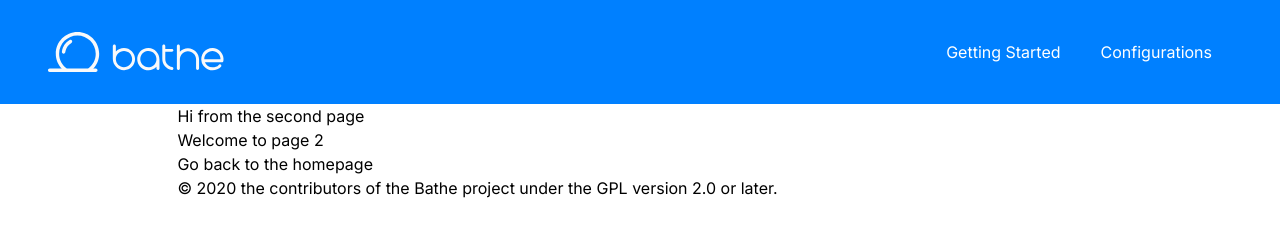
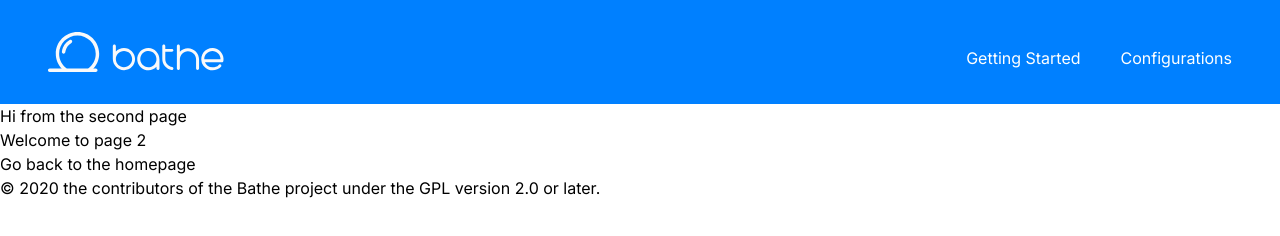
Before and after one commit to ixkaito/bathe, a Gatsby site: page /page-2 in a window 1280 px wide. Built offline with nearby package versions, Linux system fonts and the light colour scheme; Gatsby itself is replaced by a stand-in of ours.

Commit message:
Improve header layout

```diff
--- a/gatsby-config.js
+++ b/gatsby-config.js
@@ -31,5 +31,6 @@ module.exports = {
     // To learn more, visit: https://gatsby.dev/offline
     // `gatsby-plugin-offline`,
     `gatsby-plugin-postcss`,
+    `gatsby-plugin-emotion`,
   ],
 }
--- a/package.json
+++ b/package.json
@@ -5,8 +5,11 @@
   "version": "0.1.0",
   "author": "Kyle Mathews <mathews.kyle@gmail.com>",
   "dependencies": {
+    "@emotion/core": "^10.0.28",
+    "@emotion/styled": "^10.0.27",
     "gatsby": "^2.23.3",
     "gatsby-image": "^2.4.7",
+    "gatsby-plugin-emotion": "^4.3.10",
     "gatsby-plugin-manifest": "^2.4.11",
     "gatsby-plugin-offline": "^3.2.9",
     "gatsby-plugin-postcss": "^2.3.11",
--- a/src/components/header.js
+++ b/src/components/header.js
@@ -5,16 +5,28 @@ import PropTypes from 'prop-types'
 import logo from '../images/bathe-logo.svg'
 
 const Header = ({ siteTitle }) => (
-  <header className="bg-blue-500 text-white py-8 px-12 flex justify-between items-center">
-    <h1>
+  <header className="
+    bg-blue-500 text-white sticky top-0 z-50
+    px-5 py-6 sm:px-12 sm:py-8
+    sm:flex justify-between items-center
+  ">
+    <h1 className="flex-shrink-0 w-32 sm:w-auto">
       <Link to="/">
-        <img src={logo} alt={siteTitle}/>
+        <img src={logo} alt={siteTitle} />
       </Link>
     </h1>
-    <nav>
-      <ul className="flex">
-        <li><a className="p-5" href="#getting-started">Getting Started</a></li>
-        <li><a className="p-5" href="#configurations">Configurations</a></li>
+    <nav className="-mx-5 -mb-6 mt-2 sm:-mt-3">
+      <ul className="flex px-3 sm:p-0 overflow-x-auto">
+        <li>
+          <a className="block p-3 sm:p-5 whitespace-no-wrap" href="#getting-started">
+            Getting Started
+          </a>
+        </li>
+        <li>
+          <a className="block p-3 sm:p-5 whitespace-no-wrap" href="#configurations">
+            Configurations
+          </a>
+        </li>
       </ul>
     </nav>
   </header>
--- a/src/components/layout.js
+++ b/src/components/layout.js
@@ -29,22 +29,19 @@ const Layout = ({ children }) => {
         <body className="font-inter" />
       </Helmet>
       <Header siteTitle={data.site.siteMetadata.title} />
-      <div
-        style={{
-          margin: `0 auto`,
-          maxWidth: 960,
-          padding: `0 1.0875rem 1.45rem`,
-        }}
-      >
       <main>{children}</main>
       <footer>
-          © {new Date().getFullYear()} the contributors of the Bathe project under the <a
+        © {new Date().getFullYear()} the contributors of the Bathe project
+        under the{' '}
+        <a
           href="https://raw.githubusercontent.com/wp-bathe/bathe/master/LICENSE"
           target="_blank"
           rel="noopener noreferrer"
-          >GPL version 2.0</a> or later.
+        >
+          GPL version 2.0
+        </a>{' '}
+        or later.
       </footer>
-      </div>
     </>
   )
 }
--- a/src/pages/index.js
+++ b/src/pages/index.js
@@ -1,26 +1,33 @@
 import React from 'react'
 import { Link } from 'gatsby'
+import { css } from '@emotion/core'
 
 import Layout from '../components/layout'
 import Image from '../components/image'
 import SEO from '../components/seo'
 
+import heroImage from '../images/hero.png'
+
 const IndexPage = () => (
   <Layout>
     <SEO title="Home" />
     <div
-      style={{
-        background: '#f00'
-      }}
+      className="bg-blue-00 text-white bg-center bg-no-repeat bg-contain p-10"
+      css={css`
+        ${'' /* background: url(${heroImage}); */}
+      `}
     >
       <h1>Bathe</h1>
-      <p>The simplest WordPress starter theme including full setup for Sass, PostCSS, Autoprefixer, stylelint, Webpack, imagemin, Browsersync etc.</p>
+      <p>
+        The simplest WordPress starter theme including full setup for Sass,
+        PostCSS, Autoprefixer, stylelint, Webpack, imagemin, Browsersync etc.
+      </p>
       <figure
         style={{
-          background: '#f00'
+          background: '#f00',
         }}
       >
-        <Image />
+        {/* <Image /> */}
       </figure>
     </div>
     <Link to="/page-2/">Go to page 2</Link> <br />
--- a/tailwind.config.js
+++ b/tailwind.config.js
@@ -3,13 +3,13 @@ module.exports = {
   theme: {
     extend: {
       fontFamily: {
-        inter: ['inter', 'sans-serif']
+        inter: ['inter', 'sans-serif'],
       },
       colors: {
         blue: {
           500: '#0080ff',
-        }
-      }
+        },
+      },
     },
   },
   variants: {},
```
Also changed, not shown: src/images/hero.png (added), 1 other file. Lines whose indentation alone changed are shown as unchanged.
